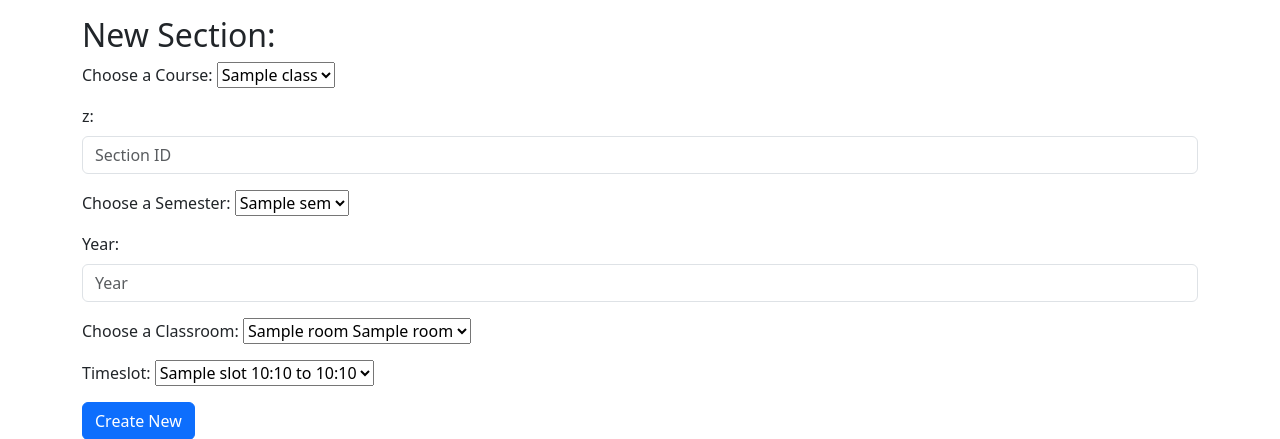
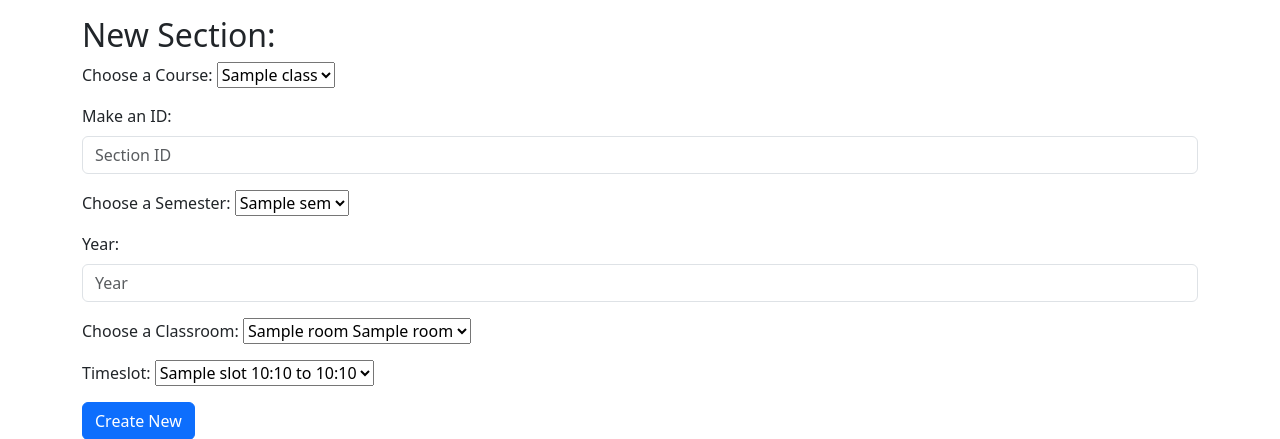
Before and after one commit to BrenHay/DatabasesProject, a Python web app: template flask/templates/section/newsection.html in a window 1280 px wide. Shown: the part 56-495 px from the top of the page. Run offline with Jinja, Linux system fonts and the light colour scheme; the template is opened without the code that fills it: most values are stand-ins (such as "Sample title", 1, 10 or a date in 2020).

Commit message:
Quick bug fix

```diff
--- a/flask/app.py
+++ b/flask/app.py
@@ -1568,7 +1568,7 @@ def newPrereq():
         myPrereq = request.form["prereq_id"]
         cursor = db.cursor()
         sql = """select * from prereq where course_id = %s AND prereq_id = %s"""
-        cursor.execute(sql, [newCourseID, newPrereqID])
+        cursor.execute(sql, [myCourse, myPrereq])
         data = cursor.fetchall()
         if data == ():
             sql = """
--- a/flask/templates/section/newsection.html
+++ b/flask/templates/section/newsection.html
@@ -15,7 +15,7 @@
         </div>
 
         <div class="mb-3">
-            <label for="formGroupExampleInput2" class="form-label">z:</label>
+            <label for="formGroupExampleInput2" class="form-label">Make an ID:</label>
             <input type="text" class="form-control" id="formGroupExampleInput2" placeholder="Section ID" name="sec_id" required>
         </div>
 
```
